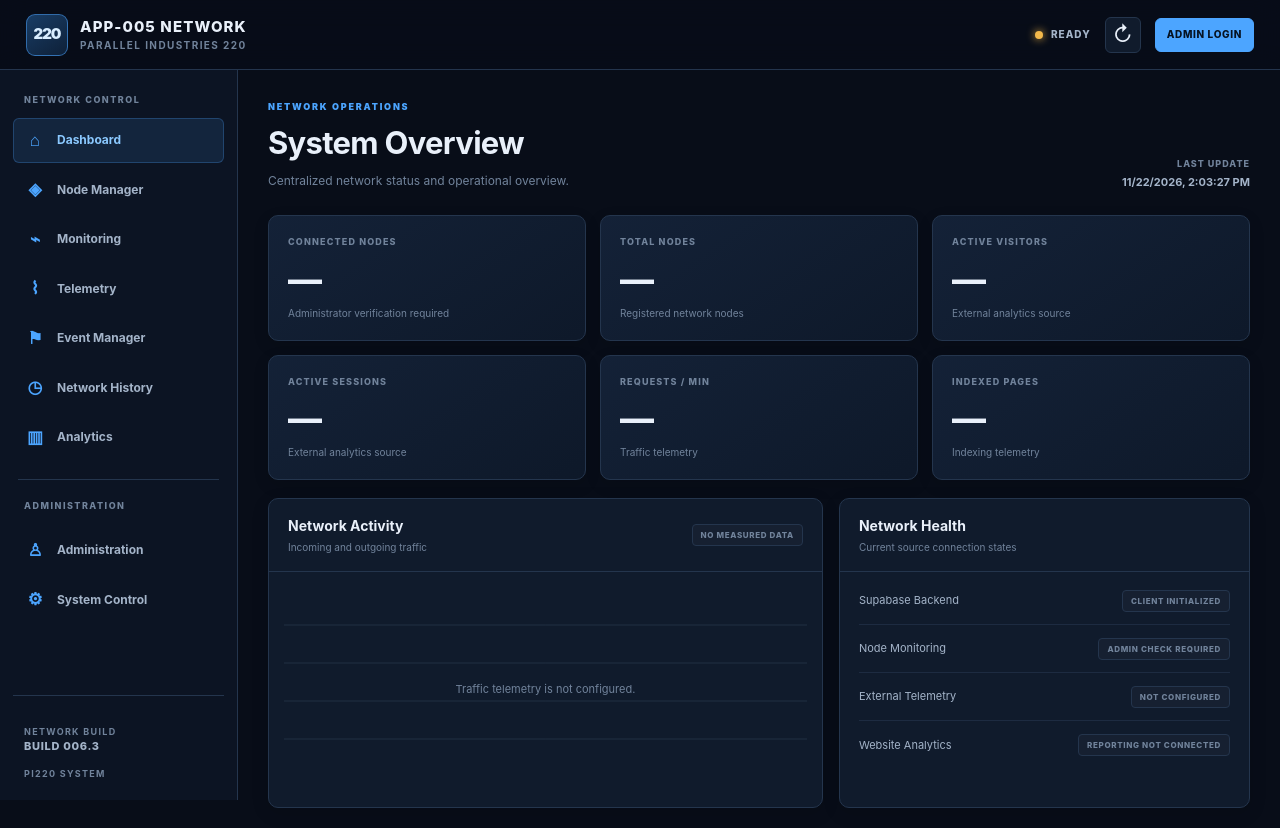
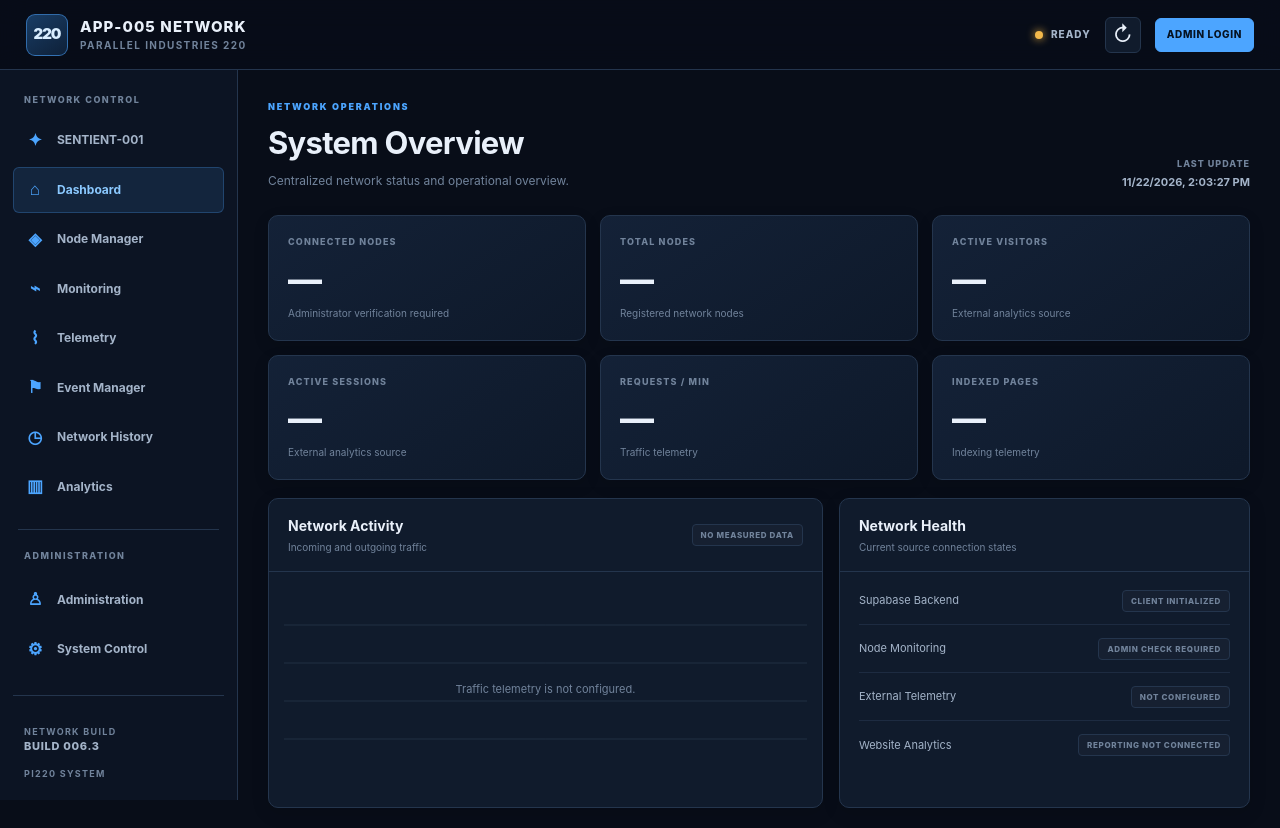
Before and after one commit to profdrjamesjessen-cyber/PI220-NETWORK, a plain HTML site: page index.html in a window 1280 px wide. Shown: the top 828 px of the page. Drawn offline with nearby package versions, Linux system fonts and the light colour scheme.

Commit message:
Add SENTIENT-001 button to navigation

```diff
--- a/index.html
+++ b/index.html
@@ -82,6 +82,11 @@
         <div class="sidebar-heading">NETWORK CONTROL</div>
 
         <nav class="navigation" aria-label="Main navigation">
+
+          <button class="nav-item" type="button" data-view="sentient">
+  <span class="nav-icon">✦</span>
+  <span>SENTIENT-001</span>
+</button>
 
           <button class="nav-item active" type="button" data-view="dashboard">
             <span class="nav-icon">⌂</span>
```
